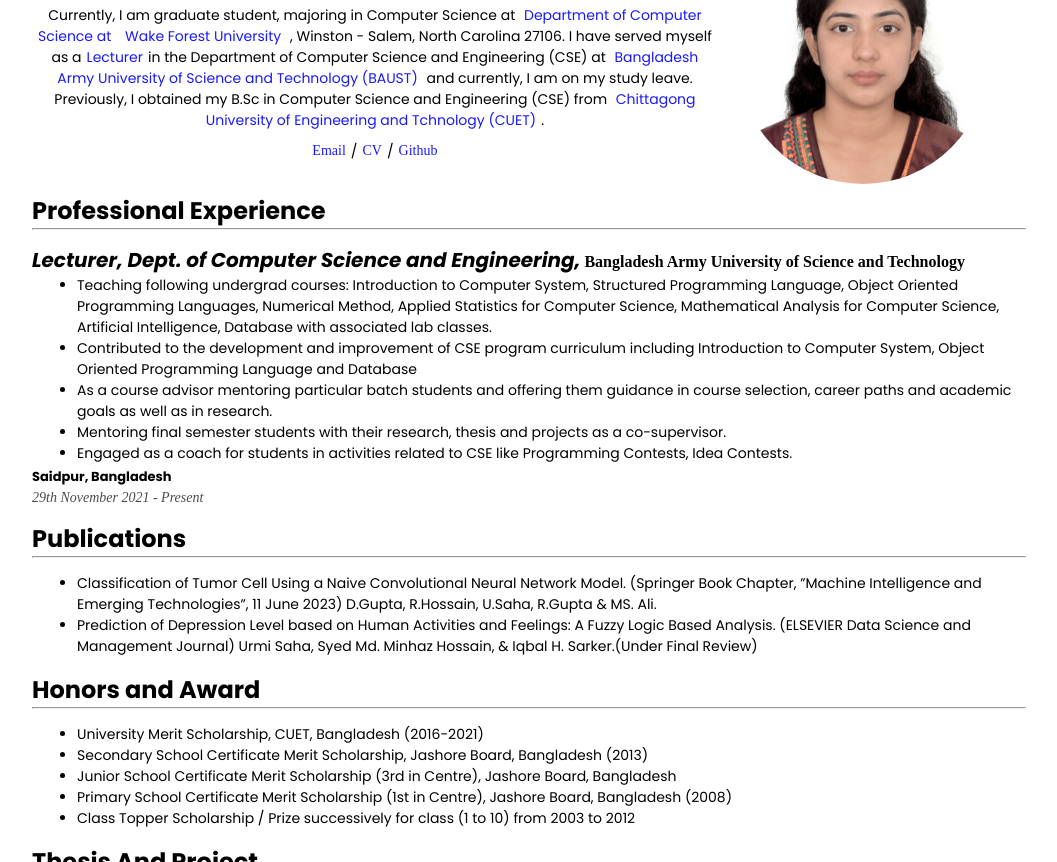
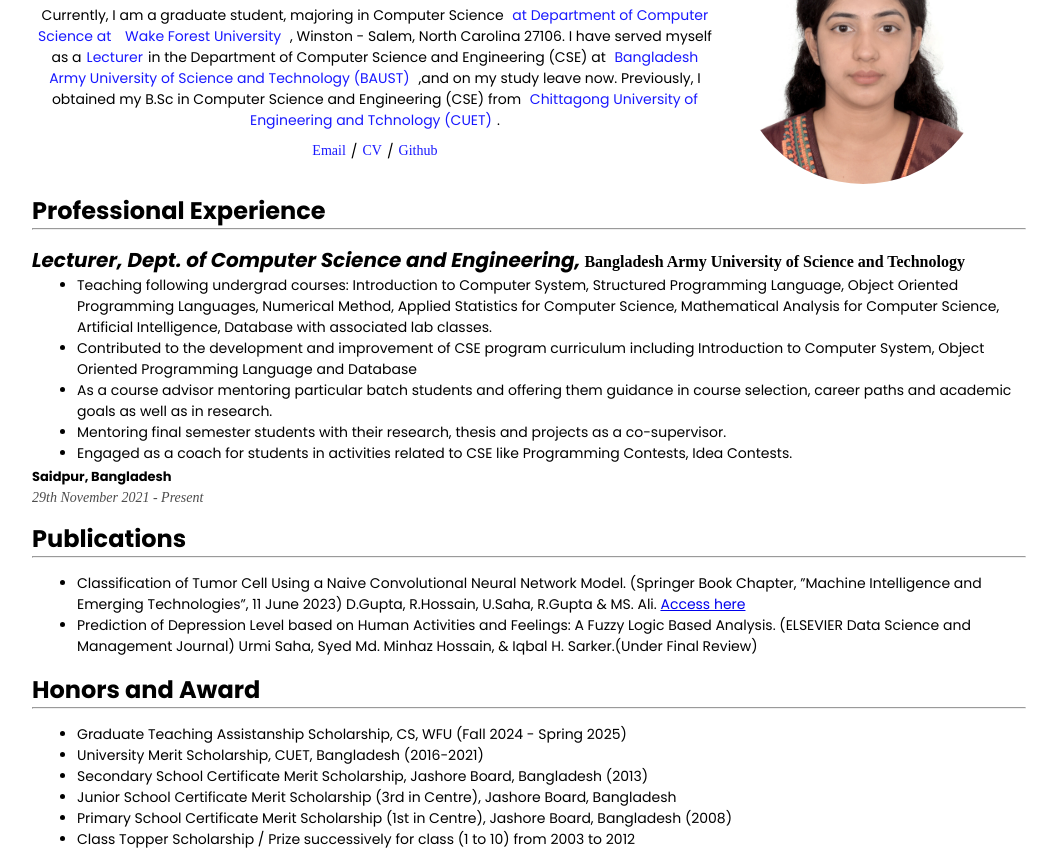
Before and after one commit to SahaUrmi/thesis_research, a plain HTML site: page index.html in a window 1280 px wide. Shown: the part 71-933 px from the top of the page, without its empty margins (111-1168 px from the left). Drawn offline with Linux system fonts and the light colour scheme.

Commit message:
index.html

```diff
--- a/index.html
+++ b/index.html
@@ -13,7 +13,7 @@
           <h3>Urmi Saha</h3>
           <p>
             <!-- dummyText -->
-           Currently, I am graduate student, majoring in Computer Science at <a href="https://cs.wfu.edu/ target="_blank"> Department of Computer Science at </a> <a href="https://www.wfu.edu/" target="_blank"> Wake Forest University</a> , Winston - Salem, North Carolina 27106. I have served myself as a<a href="https://baust.edu.bd/cse/employees/urmi-saha/" target="_blank">Lecturer</a>in the Department of Computer Science and Engineering (CSE) at <a href="https://baust.edu.bd" target="_blank">Bangladesh Army University of Science and Technology (BAUST)</a> and currently, I am on my study leave. Previously, I obtained my B.Sc in Computer Science and Engineering (CSE) from <a href="https://cuet.ac.bd" target="_blank">Chittagong University of Engineering and Tchnology (CUET)</a>.
+           Currently, I am a graduate student, majoring in Computer Science <a href="https://cs.wfu.edu/ target="_blank"> at Department of Computer Science at </a> <a href="https://www.wfu.edu/" target="_blank"> Wake Forest University</a> , Winston - Salem, North Carolina 27106. I have served myself as a<a href="https://baust.edu.bd/cse/employees/urmi-saha/" target="_blank">Lecturer</a>in the Department of Computer Science and Engineering (CSE) at <a href="https://baust.edu.bd" target="_blank">Bangladesh Army University of Science and Technology (BAUST)</a> ,and on my study leave now. Previously, I obtained my B.Sc in Computer Science and Engineering (CSE) from <a href="https://cuet.ac.bd" target="_blank">Chittagong University of Engineering and Tchnology (CUET)</a>.
           </p>
           <div class="links">
             <a href="mailto:sahaurmicse@gmail.com" target="_blank">Email</a>
@@ -126,7 +126,7 @@
                 Classification of Tumor Cell Using a Naive Convolutional Neural
                 Network Model. (Springer Book Chapter, ”Machine Intelligence and
                 Emerging Technologies”, 11 June 2023) D.Gupta, R.Hossain,
-                U.Saha, R.Gupta & MS. Ali.
+                U.Saha, R.Gupta & MS. Ali. <a href="https://link.springer.com/chapter/10.1007/978-3-031-34619-4_14="_blank">Access here</a>
               </li>
               <li >
                 Prediction of Depression Level based on Human Activities and Feelings: A Fuzzy Logic Based Analysis.
@@ -143,6 +143,9 @@
         <div class="honorsAndAwardContainer informationBox">
           <div class="left">
             <ul>
+              <li>
+                Graduate Teaching Assistanship Scholarship, CS, WFU (Fall 2024 - Spring 2025)
+              </li>
               <li>
                 University Merit Scholarship, CUET, Bangladesh (2016-2021)
               </li>
```
